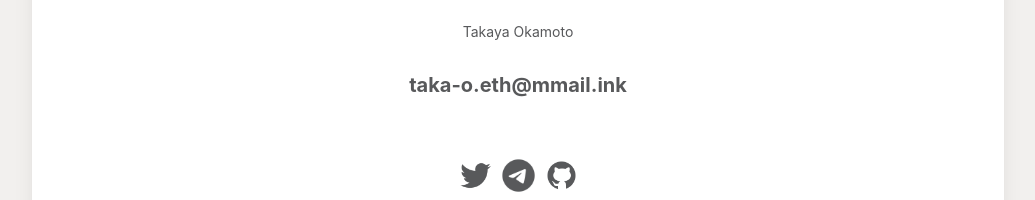
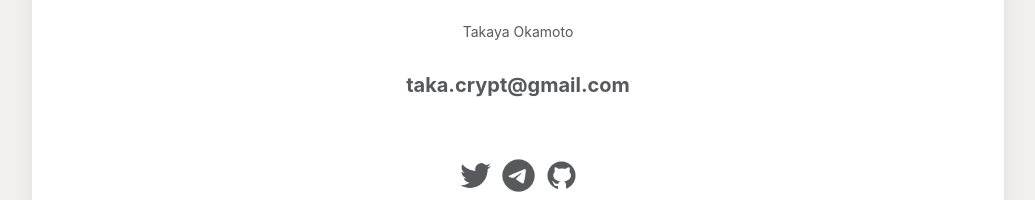
Before and after one commit to takaya-okamoto/okamoto-takaya.github.io, a Next.js app: page / in a window 1280 px wide. Shown: the part 3451-3651 px from the top of the page, without its empty margins (122-1157 px from the left). Built offline with nearby package versions, Linux system fonts and the light colour scheme.

Commit message:
fix mail address

```diff
--- a/components/mainArea/connection.tsx
+++ b/components/mainArea/connection.tsx
@@ -16,7 +16,7 @@ export function Connection(props: IsDissableType): JSX.Element {
               Takaya Okamoto
             </Text>
             <Text pb="50px" fontWeight="bold" fontSize="xl" color="#58595b">
-              taka-o.eth@mmail.ink
+              taka.crypt@gmail.com
             </Text>
             <HStack>
               <Link href="https://twitter.com/taka_crypt" target="_blank">
```
